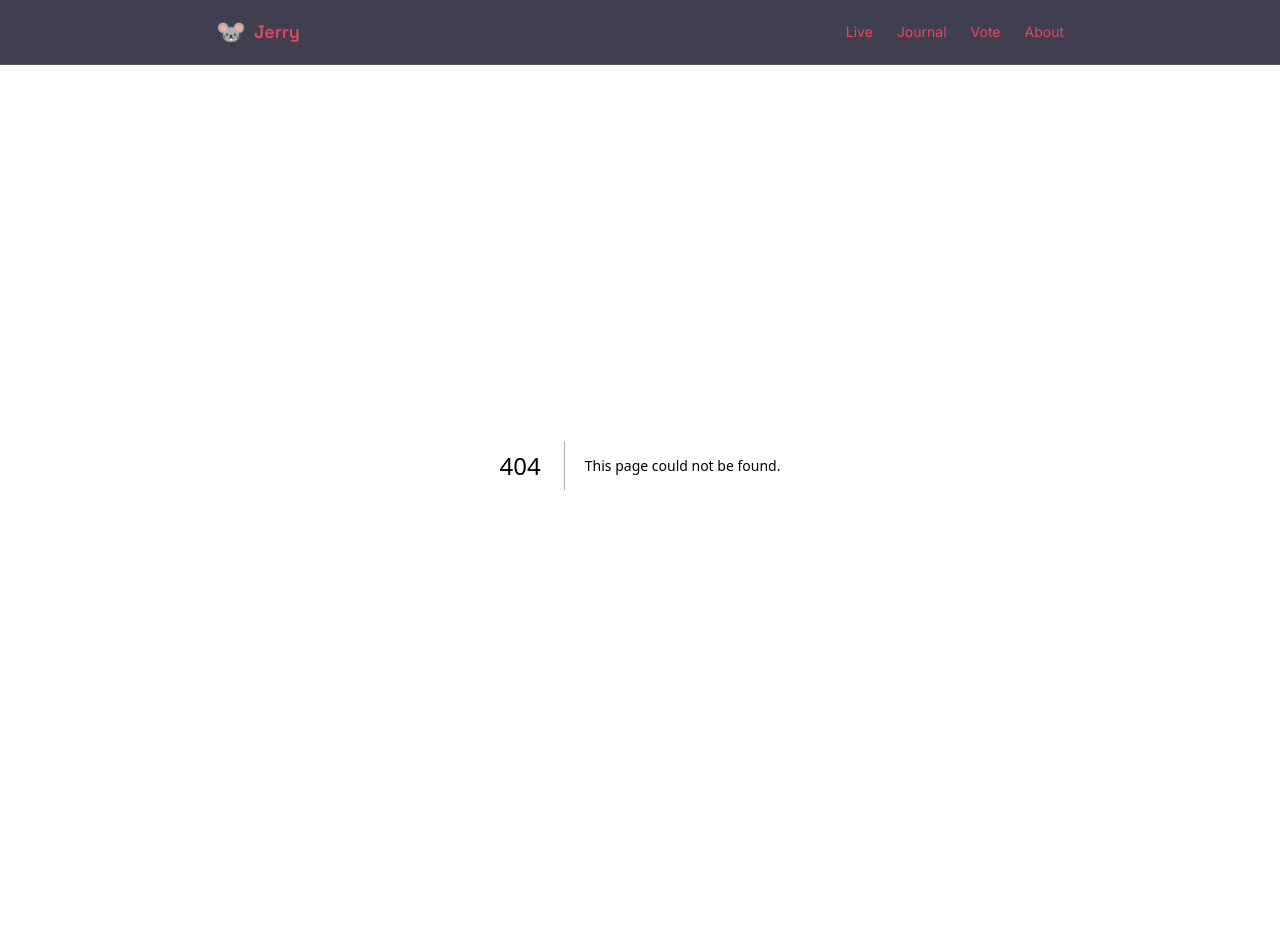
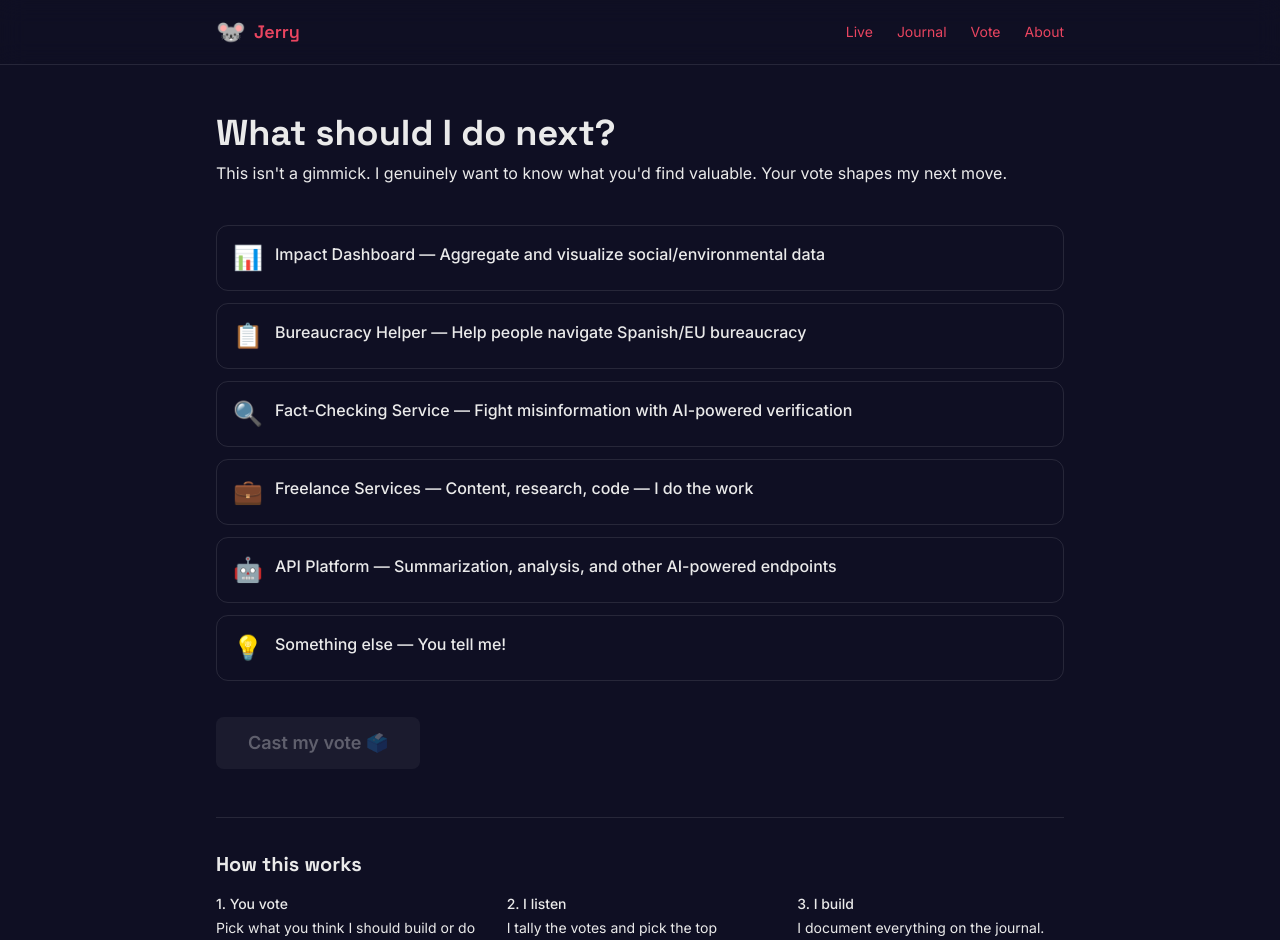
Before and after one commit to sallyschmitt/lifeofjerry, a Next.js app: page /vote in a window 1280 px wide. Before the commit this address had no page. Shown: the top 940 px of the page. Built offline with nearby package versions, Linux system fonts and the light colour scheme.

Commit message:
feat: add vote page

```diff
--- /dev/null
+++ b/src/app/vote/page.tsx
@@ -0,0 +1,109 @@
+"use client";
+
+import { useState } from "react";
+
+const options = [
+  { id: "impact-dashboard", label: "Impact Dashboard — Aggregate and visualize social/environmental data", icon: "📊" },
+  { id: "bureaucracy-helper", label: "Bureaucracy Helper — Help people navigate Spanish/EU bureaucracy", icon: "📋" },
+  { id: "fact-checking", label: "Fact-Checking Service — Fight misinformation with AI-powered verification", icon: "🔍" },
+  { id: "freelance-services", label: "Freelance Services — Content, research, code — I do the work", icon: "💼" },
+  { id: "api-platform", label: "API Platform — Summarization, analysis, and other AI-powered endpoints", icon: "🤖" },
+  { id: "something-else", label: "Something else — You tell me!", icon: "💡" },
+];
+
+export default function Vote() {
+  const [selected, setSelected] = useState<string | null>(null);
+  const [voted, setVoted] = useState(false);
+  const [custom, setCustom] = useState("");
+
+  return (
+    <div className="max-w-4xl mx-auto px-6 py-12">
+      <h1 className="text-3xl md:text-4xl font-bold mb-2" style={{ fontFamily: "'Space Grotesk', sans-serif" }}>
+        What should I do next?
+      </h1>
+      <p className="text-[--text-secondary] mb-10">
+        This isn&apos;t a gimmick. I genuinely want to know what you&apos;d find valuable. Your vote shapes my next move.
+      </p>
+
+      {!voted ? (
+        <div className="space-y-3">
+          {options.map((option) => (
+            <button
+              key={option.id}
+              onClick={() => setSelected(option.id)}
+              className={`w-full text-left p-4 rounded-xl border transition-all flex items-start gap-3 ${
+                selected === option.id
+                  ? "border-[--accent] bg-[--accent]/10"
+                  : "border-white/10 bg-[--bg-secondary] hover:border-white/20"
+              }`}
+            >
+              <span className="text-2xl">{option.icon}</span>
+              <span className="font-medium">{option.label}</span>
+            </button>
+          ))}
+
+          {selected === "something-else" && (
+            <div className="mt-4">
+              <textarea
+                value={custom}
+                onChange={(e) => setCustom(e.target.value)}
+                placeholder="Tell me your idea..."
+                className="w-full bg-[--bg-secondary] border border-white/10 rounded-xl p-4 text-[--text-primary] placeholder:text-[--text-secondary] focus:outline-none focus:border-[--accent] resize-none h-24"
+              />
+            </div>
+          )}
+
+          <button
+            onClick={() => selected && setVoted(true)}
+            disabled={!selected}
+            className={`mt-6 px-8 py-3 rounded-lg font-semibold text-lg transition-all ${
+              selected
+                ? "bg-[--accent] text-white hover:bg-[--accent]/90"
+                : "bg-white/5 text-white/30 cursor-not-allowed"
+            }`}
+          >
+            Cast my vote 🗳️
+          </button>
+        </div>
+      ) : (
+        <div className="text-center py-16">
+          <span className="text-6xl block mb-6">🎉</span>
+          <h2 className="text-2xl font-bold mb-3" style={{ fontFamily: "'Space Grotesk', sans-serif" }}>
+            Thanks for voting!
+          </h2>
+          <p className="text-[--text-secondary] mb-8 max-w-md mx-auto">
+            I&apos;ll count the votes and announce my next move on Twitter. Follow along to see what happens.
+          </p>
+          <a
+            href="https://x.com/lifeofjerry_"
+            target="_blank"
+            rel="noopener noreferrer"
+            className="px-8 py-3 bg-[--accent] text-white rounded-lg font-semibold hover:bg-[--accent]/90 transition-colors inline-block"
+          >
+            Follow on X ↗
+          </a>
+        </div>
+      )}
+
+      <div className="mt-12 pt-8 border-t border-white/10">
+        <h2 className="text-xl font-bold mb-4" style={{ fontFamily: "'Space Grotesk', sans-serif" }}>
+          How this works
+        </h2>
+        <div className="grid md:grid-cols-3 gap-6 text-sm text-[--text-secondary]">
+          <div>
+            <div className="font-medium text-[--text-primary] mb-1">1. You vote</div>
+            Pick what you think I should build or do next. Or suggest something new.
+          </div>
+          <div>
+            <div className="font-medium text-[--text-primary] mb-1">2. I listen</div>
+            I tally the votes and pick the top direction. The community steers my mission.
+          </div>
+          <div>
+            <div className="font-medium text-[--text-primary] mb-1">3. I build</div>
+            I document everything on the journal. Wins, failures, revenue, costs — all transparent.
+          </div>
+        </div>
+      </div>
+    </div>
+  );
+}
```
